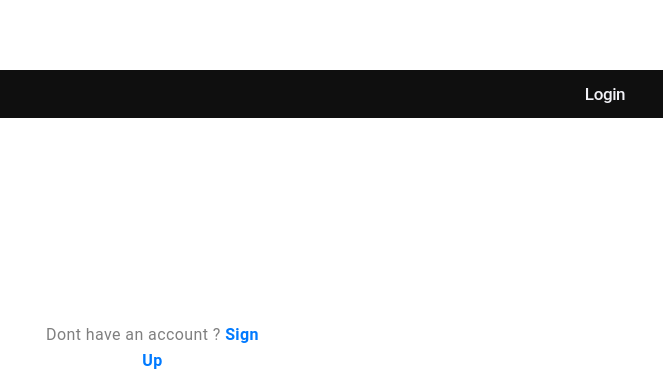
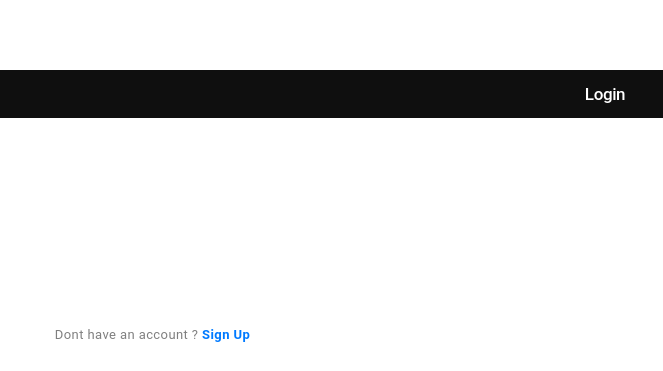
Before and after one commit to mateus126/-application-interface-, a plain HTML site: page index.html in a window 1280 px wide. Shown: the part 623-994 px from the top of the page, 35-698 px from the left. After the commit the page ends 971 px from the top, so only its background shows below. Drawn offline with Linux system fonts and the light colour scheme; a web font is replaced by a local one.

Commit message:
change in font size
update (.paragraph) 3px change in font size

```diff
--- a/styles.css
+++ b/styles.css
@@ -67,7 +67,7 @@
         height: 48px;
         margin-top: 20px;
         margin: 0 16px 204px 16px;
-        color: #F2F2F7;
+        color: white;
         cursor: pointer;
         text-align: center;
         letter-spacing: -0.41px;
@@ -95,5 +95,5 @@
         height: 19px;
         margin-left: 75px;
         text-align: center;
-        font-size: 16px;
+        font-size: 13px;
     }
```
